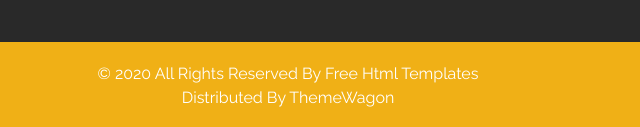
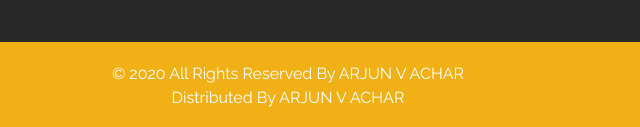
Before and after one commit to arjunvinayaka/mywebtechs, a plain HTML site: page ace/about.html in a window 1280 px wide. Shown: the part 1060-1187 px from the top of the page, 352-992 px from the left. Drawn offline with nearby package versions, Linux system fonts and the light colour scheme.

Commit message:
Update about.html

```diff
--- a/ace/about.html
+++ b/ace/about.html
@@ -262,9 +262,9 @@
   <section class="container-fluid footer_section">
     <p>
       &copy; 2020 All Rights Reserved By
-      <a href="https://html.design/">Free Html Templates</a><br>
+     ARJUN V ACHAR<br>
       Distributed By
-      <a href="https://themewagon.com/" target="_blank">ThemeWagon</a>
+      ARJUN V ACHAR
     </p>
   </section>
   <!-- footer section -->
```
